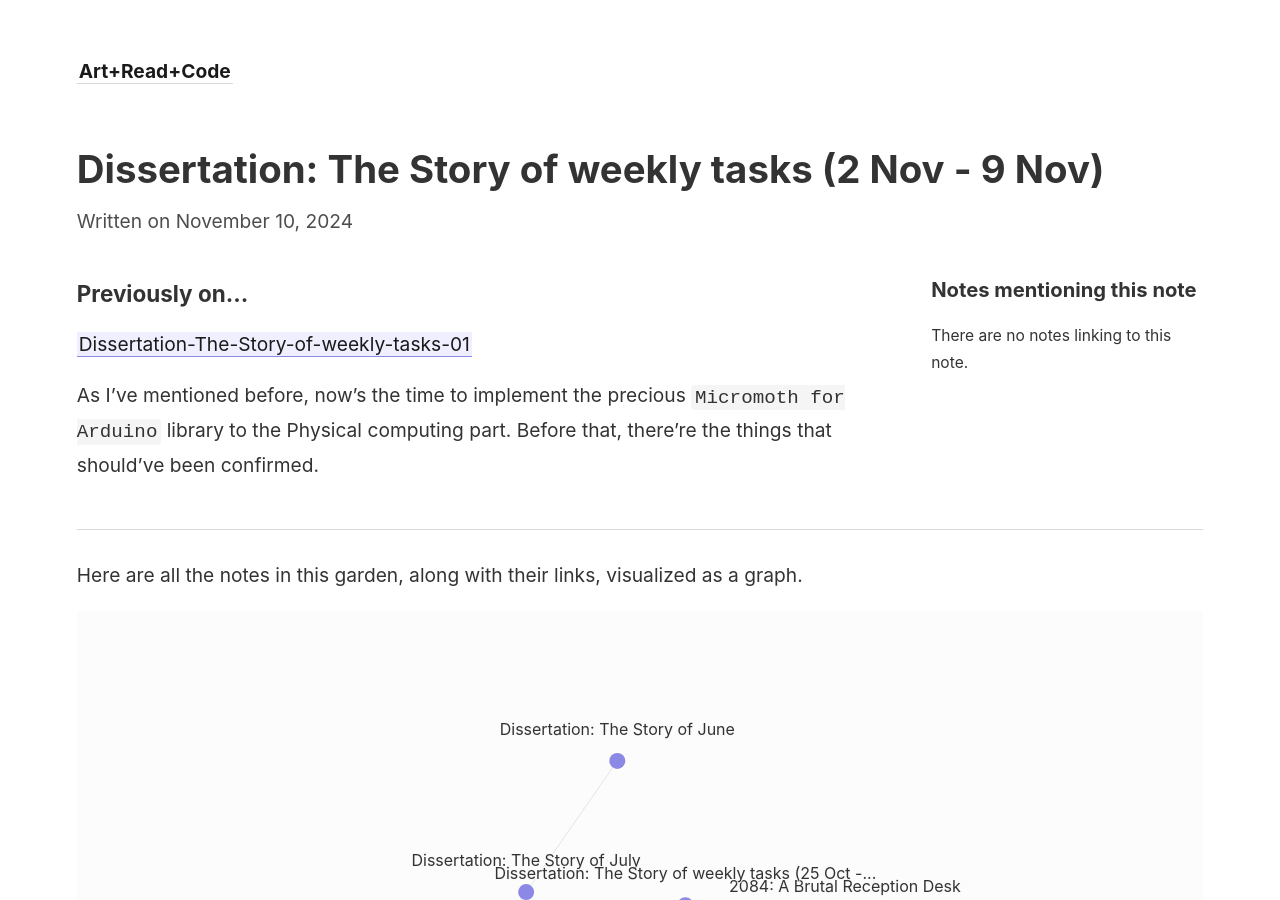
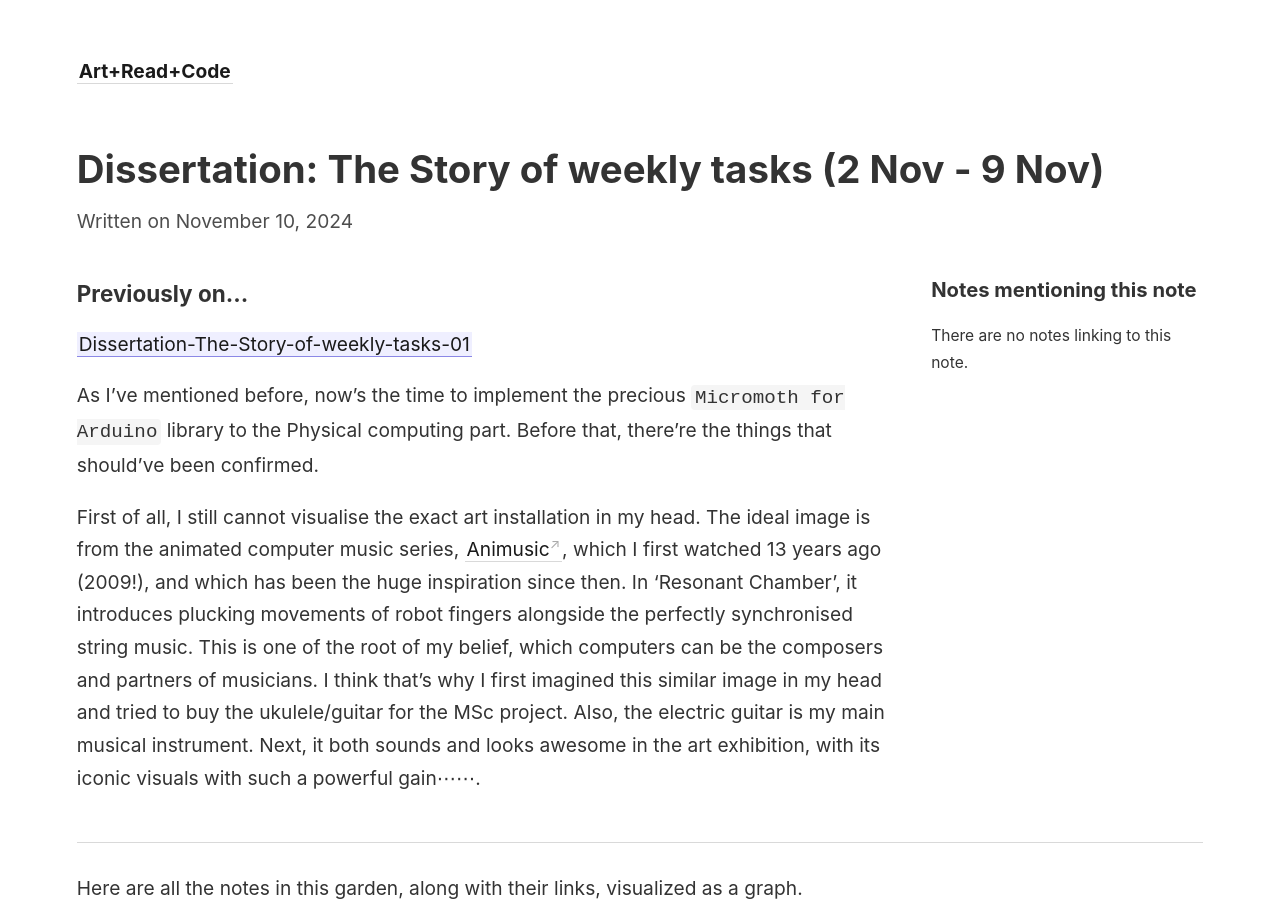
Before and after one commit to artreadcode/artreadcode.github.io, a Jekyll site: the page built from _notes/2024/Dissertation-The-Story-of-weekly-tasks-02.md, in a window 1280 px wide and 900 px high. Built offline with Jekyll 4.4.1, drawn with Linux system fonts in a browser that asks for light colours.

Commit message:
Update Dissertation-The-Story-of-weekly-tasks-02.md

```diff
--- a/_notes/2024/Dissertation-The-Story-of-weekly-tasks-02.md
+++ b/_notes/2024/Dissertation-The-Story-of-weekly-tasks-02.md
@@ -12,3 +12,5 @@ tags:
 [[Dissertation-The-Story-of-weekly-tasks-01]]
 
 As I've mentioned before, now's the time to implement the precious `Micromoth for Arduino` library to the Physical computing part. Before that, there're the things that should've been confirmed.
+
+First of all, I still cannot visualise the exact art installation in my head. The ideal image is from the animated computer music series, [Animusic](https://youtube.com/playlist?list=PL11rcBnKdlyPd--MRTJOMn__12IZ7S2So&si=d4g4a3h25SV3akei), which I first watched 13 years ago (2009!), and which has been the huge inspiration since then. In 'Resonant Chamber', it introduces plucking movements of robot fingers alongside the perfectly synchronised string music. This is one of the root of my belief, which computers can be the composers and partners of musicians. I think that's why I first imagined this similar image in my head and tried to buy the ukulele/guitar for the MSc project. Also, the electric guitar is my main musical instrument. Next, it both sounds and looks awesome in the art exhibition, with its iconic visuals with such a powerful gain⋯⋯.
```
